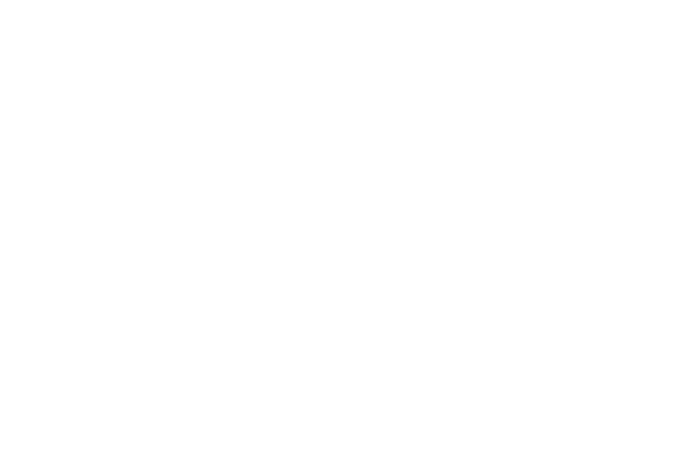
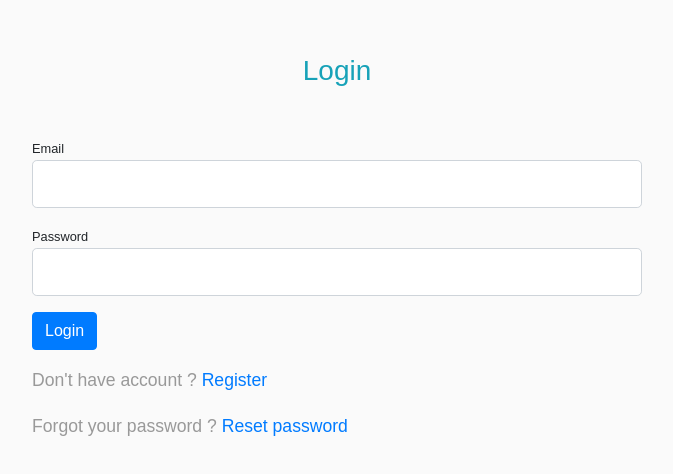
Before and after one commit to practiseMyGithub/balina_3, a React (Create React App) app in the folder client/: page /login in a window 1280 px wide. Shown: the part 114-588 px from the top of the page, without its empty margins (303-976 px from the left). Built offline with nearby package versions, Linux system fonts and the light colour scheme.

Commit message:
login and register form

```diff
--- a/client/public/index.html
+++ b/client/public/index.html
@@ -7,7 +7,16 @@
   <meta name="viewport" content="width=device-width, initial-scale=1" />
   <meta name="theme-color" content="#000000" />
   <meta name="description" content="Web site created using create-react-app" />
+  <!-- FONT AWESOM -->
   <link rel="manifest" href="%PUBLIC_URL%/manifest.json" />
+  <link rel="stylesheet" href="https://cdnjs.cloudflare.com/ajax/libs/font-awesome/5.12.1/css/all.min.css">
+  <!-- JQUERY -->
+  <script src="https://code.jquery.com/jquery-3.5.1.min.js"
+    integrity="sha256-9/aliU8dGd2tb6OSsuzixeV4y/faTqgFtohetphbbj0=" crossorigin="anonymous"></script>
+  <!-- BOOTSTRAP -->
+  <link rel="stylesheet" href="https://stackpath.bootstrapcdn.com/bootstrap/4.5.0/css/bootstrap.min.css"
+    integrity="sha384-9aIt2nRpC12Uk9gS9baDl411NQApFmC26EwAOH8WgZl5MYYxFfc+NcPb1dKGj7Sk" crossorigin="anonymous">
+
   <title>React App</title>
 </head>
 
@@ -16,4 +25,9 @@
   <div id="root"></div>
 </body>
 
+<script src="https://cdn.jsdelivr.net/npm/popper.js@1.16.0/dist/umd/popper.min.js"
+  integrity="sha384-Q6E9RHvbIyZFJoft+2mJbHaEWldlvI9IOYy5n3zV9zzTtmI3UksdQRVvoxMfooAo" crossorigin="anonymous"></script>
+<script src="https://stackpath.bootstrapcdn.com/bootstrap/4.5.0/js/bootstrap.min.js"
+  integrity="sha384-OgVRvuATP1z7JjHLkuOU7Xw704+h835Lr+6QL9UvYjZE3Ipu6Tp75j7Bh/kR0JKI" crossorigin="anonymous"></script>
+
 </html>
--- a/client/src/App.js
+++ b/client/src/App.js
@@ -1,6 +1,8 @@
 
 import './App.css';
 import { BrowserRouter as Router, Switch, Route } from 'react-router-dom'
+import Login from './components/auth/Login'
+import Register from './components/auth/Register'
 import Home from './components/pages/Home'
 import Post from './components/pages/Post'
 import Expense from './components/pages/Post'
@@ -10,7 +12,9 @@
     <Router>
       <Switch>
         <Route exact path="/" component={Home} />
+        <Route exact path="/login" component={Login} />
         <Route exact path="/posts" component={Post} />
+        <Route exact path="/register" component={Register} />
         <Route exact path="/expenses" component={Expense} />
       </Switch>
     </Router>
--- /dev/null
+++ b/client/src/components/auth/Login.js
@@ -0,0 +1,47 @@
+import React from 'react'
+import { Link } from 'react-router-dom'
+
+
+
+
+const Login = () => {
+  return (
+    <div className="row mt-5">
+      <div className="col-md">
+        <div className="w-75" style={{ position: "relative", margin: 'auto', marginTop: '120px' }}>
+          {/* <Alert /> */}
+        </div>
+        <div className="container w-50">
+          <h3 className="text-info text-center mb-5">Login</h3>
+          <form>
+            <div className="form-group">
+              <small>Email</small>
+              <input type="email" className="form-control form-control-lg" name="email" />
+            </div>
+            <div className="form-group">
+              <small>Password</small>
+              <input type="password" className="form-control form-control-lg" name="password" minLength='4' />
+            </div>
+            <input type="submit" value="Login" className="btn btn-primary" />
+          </form>
+          <div className="mt-3">
+            <p>Don't have account ?
+            <Link to="/register">
+                <span className="text-primary">{' '}Register</span>
+              </Link>
+            </p>
+            <p>Forgot your password ?
+            <Link to="/forgot-password">
+                <span className="text-primary">{' '}Reset password</span>
+              </Link>
+            </p>
+          </div>
+        </div >
+      </div>
+
+    </div>
+  )
+}
+
+
+export default Login;
--- /dev/null
+++ b/client/src/components/auth/Register.js
@@ -0,0 +1,43 @@
+import React from 'react'
+import { Link } from 'react-router-dom'
+
+const Register = () => {
+  return (
+    <div className="row mt-5">
+      <div className="col-md">
+        <div className="w-75" style={{ position: "relative", margin: 'auto', marginTop: '120px' }}>
+          {/* <Alert /> */}
+        </div>
+
+        <div className="container mt-3 w-50">
+          <h3 className="text-info mb-5 text-center">Register</h3>
+          <form>
+            <div className="form-group">
+              <small>Email</small>
+              <input type="email" className="form-control form-control-lg" name="email" />
+            </div>
+            <div className="form-group">
+              <small>Password</small>
+              <input type="password" className="form-control form-control-lg" name="password" />
+            </div>
+            <div className="form-group">
+              <small>Confirmation password</small>
+              <input type="password" className="form-control form-control-lg" name="password2" />
+            </div>
+            <input type="submit" value="Register" className="btn btn-primary" />
+          </form>
+          <div className="mt-3">
+            <p>Already have account ? {' '}
+              <Link to="/login">
+                <span className="text-primary">Sign in</span>
+              </Link>
+            </p>
+          </div>
+        </div>
+      </div>
+
+    </div>
+  )
+}
+
+export default Register
--- /dev/null
+++ b/client/src/custom.css
@@ -0,0 +1,208 @@
+#home{
+  /* background: url(./img/homepage/bali-panorama1.jpg); */
+  background-repeat: no-repeat;
+  background-size: cover;
+  background-attachment: fixed;
+  min-height: 100vh;
+  /* min-width: 100vh; */
+  color: white;
+}
+
+.navbar .footer{
+  opacity: 0.9
+}
+
+.content{
+  padding: 150px 40px 0 40px
+
+}
+
+/* .footer {
+  min-height: 10vh;
+} */
+
+/* .custom-container{
+  padding: 80px 40px;
+} */
+
+
+.card-form{
+  opacity: 0.8;
+}
+
+/* infoboard edit */
+.btn-edit-info{
+  margin-top: -30px
+}
+
+#committees .card:hover{
+  background: rgb(92, 153, 223);
+  color: #fff;
+}
+
+#committees img{
+  margin-top: -60px
+}
+
+.alert{
+  padding: 4px;
+  color: white;
+}
+
+.error{
+  background-color: red;
+}
+
+.success{
+  background-color: green;
+}
+
+.edit-review-form{
+  display: none;
+}
+
+/* Expense */
+#total-expense{
+  color: red;
+}
+
+.price-red{
+  color: red;
+}
+
+/* upload image account */
+.underline{
+  border-bottom: 2px solid;
+  color: darkgrey;
+}
+
+#footer{
+  background: #333;
+  color: silver;
+  padding: 0px 30px
+}
+
+i.fab.fa-facebook {
+ color: #3b5998;
+ margin-right: 10px;
+}
+
+
+i.fab.fa-twitter {
+  color: #00acee;
+  margin-right: 10px;
+}
+
+/* already vote */
+i.fas.fa-check-circle {
+  color: #66FFB2
+}
+
+/* missed to vote */
+i.far.fa-times-circle {
+  color: #FF9999
+}
+
+
+.agree-votes,.disagree-votes,.total-votes{
+  float: left;
+  color: silver;
+}
+
+.agree-votes {
+  background-color:#292323;
+  padding: 5px;
+  font-size: 20px;
+  border-radius: 10px;
+}
+
+.disagree-votes {
+  background-color: #292323;
+  padding: 5px;
+  font-size: 20px;
+  margin: 0 10px 5px 5px;
+  border-radius: 10px;
+}
+
+.avgRatings {
+  /* background-color: #292323; */
+  /* padding: 0 8px 8px 0; */
+  font-size: 20px;
+  /* margin: 0 5px; */
+  border-radius: 10px;
+  color: #000
+}
+
+.total-votes {
+  font-size: 15px;
+  color: #000
+}
+
+/* pagination number */
+.activePageNum {
+  background-color: #00CC66;
+  color: #fff
+}
+
+.alert {
+  padding: 12px 0;
+  font-size: large;
+  text-align: center
+}
+
+/* ----------------------------------------------- */
+/*
+    DEMO STYLE
+*/
+
+@import "https://fonts.googleapis.com/css?family=Poppins:300,400,500,600,700";
+body {
+    font-family: 'Poppins', sans-serif;
+    background: #fafafa;
+}
+
+p {
+    font-family: 'Poppins', sans-serif;
+    font-size: 1.1em;
+    font-weight: 300;
+    line-height: 1.7em;
+    color: #999;
+}
+
+a,
+a:hover,
+a:focus {
+    color: inherit;
+    text-decoration: none;
+    transition: all 0.3s;
+}
+
+.navbar {
+    padding: 15px 10px;
+    background: #fff;
+    border: none;
+    border-radius: 0;
+    margin-bottom: 40px;
+    box-shadow: 1px 1px 3px rgba(0, 0, 0, 0.1);
+}
+
+.navbar-btn {
+    box-shadow: none;
+    outline: none !important;
+    border: none;
+}
+
+.line {
+    width: 100%;
+    height: 1px;
+    border-bottom: 1px dashed #ddd;
+    margin: 40px 0;
+}
+
+.comment-count {
+  background: var(--light-color);
+  color: var(--primary-color);
+  padding: 0.1rem 0.2rem;
+  border-radius: 5px;
+  font-size: 0.8rem;
+}
--- a/client/src/index.js
+++ b/client/src/index.js
@@ -1,6 +1,7 @@
 import React from 'react';
 import ReactDOM from 'react-dom';
 import './index.css';
+import './custom.css';
 import App from './App';
 
 
```
Also changed, not shown: 1 other file (tests, documents, lock files or other folders).
